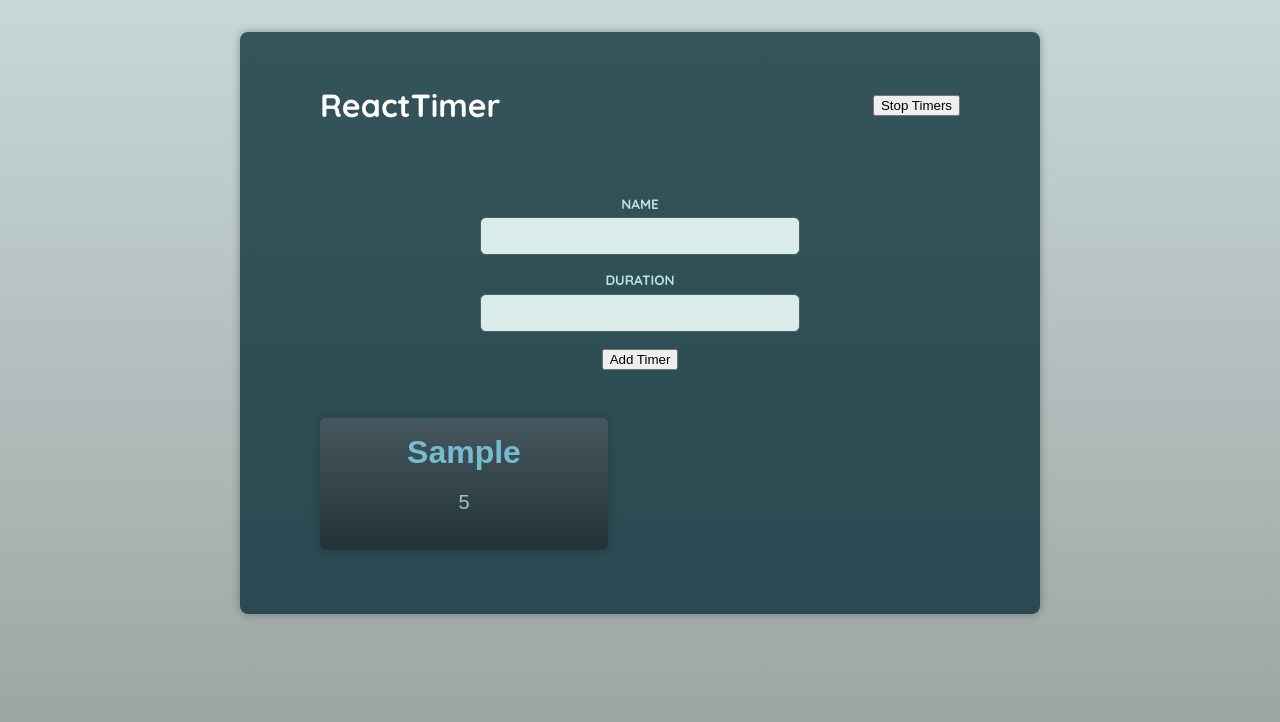
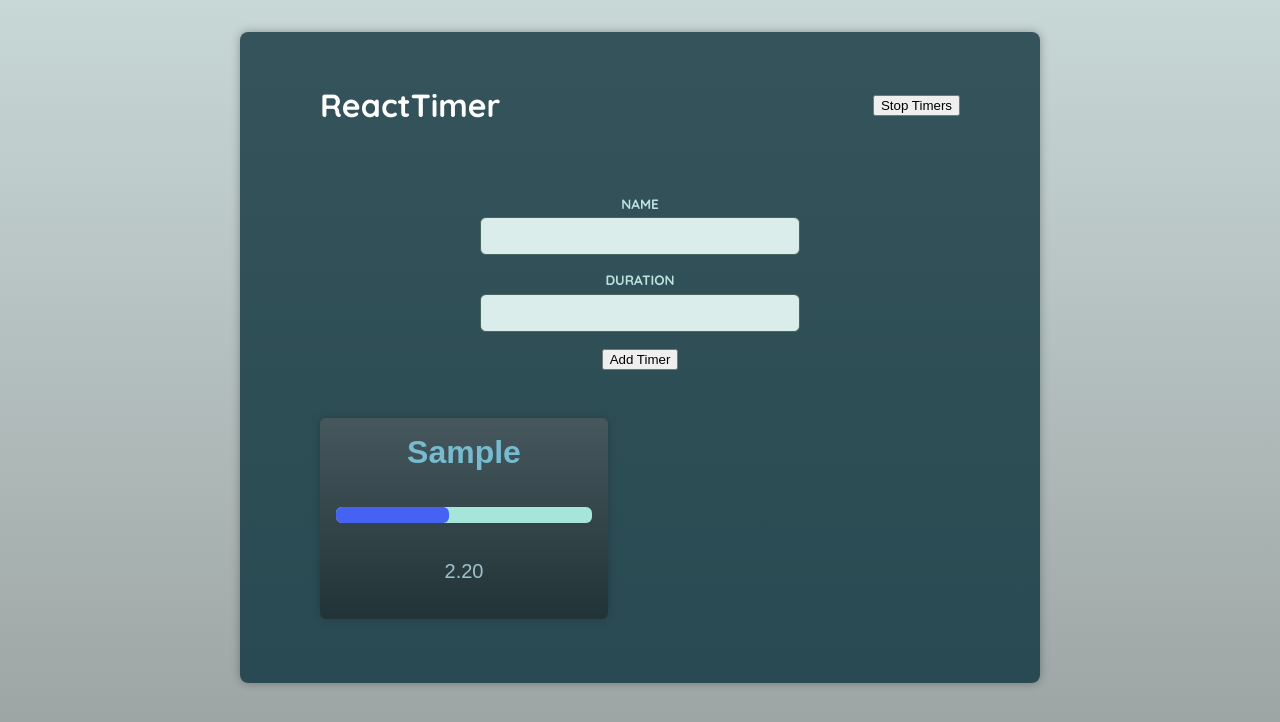
Before and after one commit to StoyanBochukov/react-ts-advanced-concepts, a React (Vite) app: page / in a window 1280 px wide. Both pictures are taken after typing "Sample", "5" into the empty fields and a click on the button "Add Timer". Shown: the top 722 px of the page. Built offline with nearby package versions, Linux system fonts and the light colour scheme; a web font is replaced by a local one.

Commit message:
timers and useEffect

```diff
--- a/src/components/Timer.tsx
+++ b/src/components/Timer.tsx
@@ -1,11 +1,44 @@
 import Container from './UI/Container.tsx';
-import {type Timer as TimerProps } from '../store/timers-context.tsx';
+import {useTimersContext, type Timer as TimerProps } from '../store/timers-context.tsx';
+import { useState, useEffect, useRef } from 'react';
 
 export default function Timer({ name, duration }: TimerProps) {
+
+  const interval = useRef<number | null>(null)
+  const [remainingTime, setRemainingTime] = useState(duration * 1000);
+  const { isRunning } = useTimersContext()
+
+  if(remainingTime <= 0 && interval.current) {
+    clearInterval(interval.current)
+  }
+
+  useEffect(() => {
+    let timer: number
+    if(isRunning){
+      timer = setInterval(() => {
+        setRemainingTime((prevState) => {
+          if(prevState <= 0){
+            return prevState
+          }
+          return prevState - 50
+        })
+      }, 50);
+      interval.current = timer;
+    }else if(interval.current){
+      clearInterval(interval.current)
+    }
+
+    return () => clearInterval(timer);
+  }, [isRunning]);
+
+  const formatedRemaningTime = (remainingTime / 1000).toFixed(2);
+
+
   return (
     <Container as="article">
       <h2>{name}</h2>
-      <p>{duration}</p>
+      <p><progress max={duration * 1000} value={remainingTime} /></p>
+      <p>{formatedRemaningTime}</p>
     </Container>
   );
 }
```
